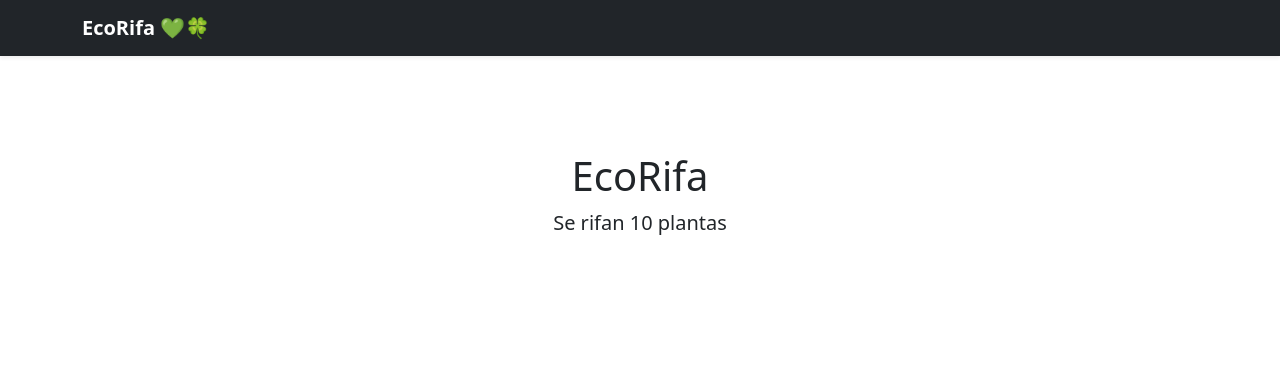
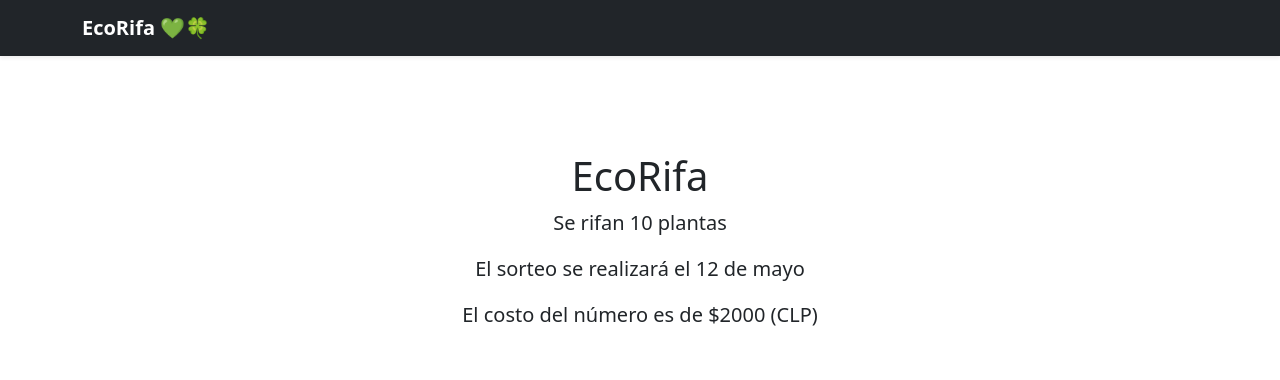
Before and after one commit to eanorambuena/EcoRifa, a plain HTML site: page index.html in a window 1280 px wide. Shown: the top 380 px of the page. Drawn offline with nearby package versions, Linux system fonts and the light colour scheme; a script that the page names is missing.

Commit message:
Add data

```diff
--- a/index.html
+++ b/index.html
@@ -127,6 +127,8 @@
       <div class="col-lg-6 col-md-8 mx-auto">
         <h1 class="fw-light">EcoRifa</h1>
         <p class="lead text-body-secondary">Se rifan 10 plantas</p>
+        <p class="lead text-body-secondary">El sorteo se realizará el <strong>12 de mayo</strong></p>
+        <p class="lead text-body-secondary">El costo del número es de <strong>$2000</strong> (CLP)</p>
         <!--<p>
           <a href="#" class="btn btn-primary my-2">Main call to action</a>
           <a href="#" class="btn btn-secondary my-2">Secondary action</a>
```
